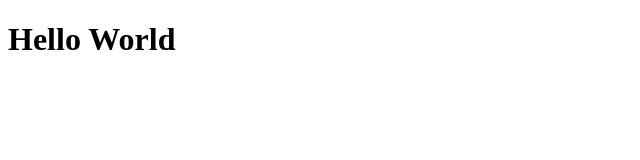
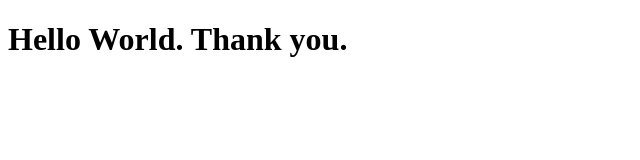
Before and after one commit to pentate/HP, a plain HTML site: page index.html in a window 1280 px wide. Shown: the whole page, without its empty margins (0-640 px from the left). Drawn offline with Linux system fonts and the light colour scheme.

Commit message:
Update index.html

```diff
--- a/index.html
+++ b/index.html
@@ -1,6 +1,6 @@
 <!DOCTYPE html>
 <html>
 <body>
-<h1>Hello World</h1>
+<h1>Hello World. Thank you.</h1>
 </body>
 </html>
```
